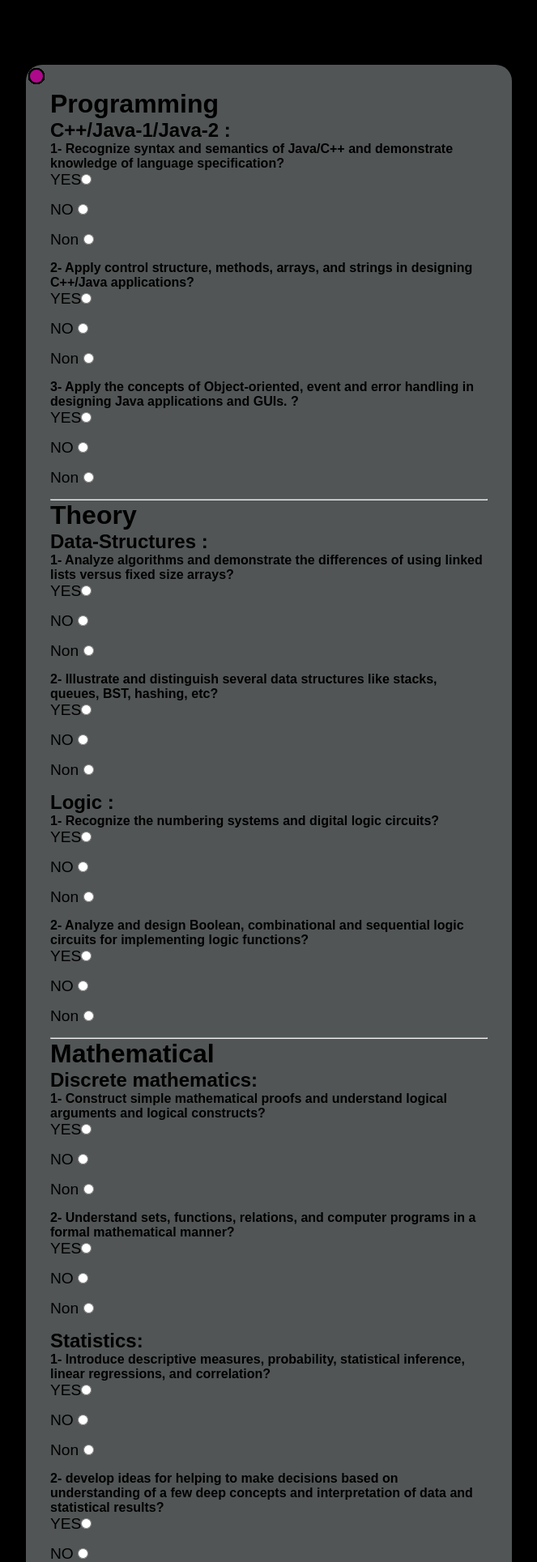
After one commit to faresshahtout/studysource, a Django app: template src/gradproj/templates/question.html in a window 1280 px wide. The commit adds this page. Shown: the top 1929 px of the page at 81% size, without its empty margins (308-971 px from the left). Run offline with Django 4.2, Linux system fonts and the light colour scheme; the template is opened without the code that fills it, so the values that code supplies are empty.

Commit message:
fixed jenan code and added the ml

```diff
--- a/src/gradproj/gradproj/urls.py
+++ b/src/gradproj/gradproj/urls.py
@@ -16,11 +16,13 @@ Including another URLconf
 from django.contrib import admin
 from django.urls import path
 from students import views
+from questions import views as sview
 from django.conf import settings
 from django.conf.urls.static import static
 
 urlpatterns = [
     path('admin/', admin.site.urls),
     path('sign-up/', views.register_request, name=''),
-    path('sign-in/', views.login_request, name='')
+    path('sign-in/', views.login_request, name=''),
+    path('questions/', sview.questions_view, name='')
 ]+static(settings.STATIC_URL, document_root=settings.STATIC_ROOT)
--- a/src/gradproj/questions/models.py
+++ b/src/gradproj/questions/models.py
@@ -1,7 +1,8 @@
 from django.db import models
-
+from django.contrib.auth.models import User
 # Create your models here.
 class questions(models.Model):
+    user = models.ForeignKey(User, on_delete=models.CASCADE)
     question_id=models.IntegerField(default=000)
     question=models.TextField(default='')
     result=models.DecimalField(decimal_places=2,max_digits=2,null=True,)
--- /dev/null
+++ b/src/gradproj/static/gradproj/question.css
@@ -0,0 +1,92 @@
+* {
+    padding: 0;
+    margin: 0;
+    box-sizing: border-box;
+    font-family: 'Poppins', sans-serif
+}
+
+body {
+    background: rgb(0, 0, 0)
+}
+.wrapper {
+    max-width: 600px;
+    margin: 80px auto 50px;
+    padding: 30px;
+    border-radius: 20px;
+    background: #515555;
+    position: relative;
+    min-height: 400px;
+    overflow: hidden
+}
+.wrapper .wrap {
+    width: 500px;
+   /* position: absolute; */
+    left: 50px;
+    transition: 0.6s
+}
+#q2,
+#q3 {
+    left: 650px
+}
+
+.h4 {
+    margin: 0
+}
+label {
+    display: block;
+    margin-bottom: 15px;
+    font-size: 1.2rem;
+    cursor: pointer
+}
+
+.options {
+    position: relative;
+    padding-left: 30px
+}
+
+.options input {
+    opacity: 0
+}
+
+.checkmark {
+    position: absolute;
+    top: 4px;
+    left: 3px;
+    height: 20px;
+    width: 20px;
+    background-color: rgb(173, 9, 138);
+    border: 2px solid rgb(0, 0, 0);
+    border-radius: 50%
+}
+.options input:checked~.checkmark:after {
+    display: block
+}
+.options .checkmark:after {
+    content: "";
+    width: 9px;
+    height: 9px;
+    display: block;
+    background: rgb(3, 3, 3);
+    position: absolute;
+    top: 51%;
+    left: 51%;
+    border-radius: 50%;
+    transform: translate(-50%, -50%) scale(0);
+    transition: 300ms ease-in-out 0s
+}
+.options input[type="radio"]:checked~.checkmark {
+    background: rgb(173, 9, 138);
+    border: 2px solid #030303;
+    transition: 300ms ease-in-out 0s
+}
+
+.options input[type="radio"]:checked~.checkmark:after {
+    transform: translate(-50%, -50%) scale(1)
+}
+.submit
+{
+    width: 10%;
+    color: black;
+    position: relative;
+    background-color: rgb(173, 9, 138);
+}
--- a/src/gradproj/students/views.py
+++ b/src/gradproj/students/views.py
@@ -14,7 +14,7 @@ def register_request(request):
             user = form.save()
             login(request, user)
             messages.success(request, "Registration successful.")
-            return redirect("#")
+            return redirect("/sign-in")
         messages.error(request, "Unsuccessful registration. Invalid information.")
     form = NewUserForm()
     return render(request=request, template_name=r"signup.html", context={"register_form": form})
--- /dev/null
+++ b/src/gradproj/templates/question.html
@@ -0,0 +1,209 @@
+<!DOCTYPE html>
+<html xmlns="http://www.w3.org/1999/html">
+
+<head>
+    {% load static %}
+    <title>Question</title>
+    <link rel="stylesheet" href="{% static 'gradproj/question.css' %}" .>
+</head>
+
+<!--Programming-->
+<form method="post" action="/questions/">
+    {% csrf_token %}
+    <div class="wrapper">
+        <div class="wrap" id="q1">
+            <div class="text-center pb-4">
+                <div class="h5 font-weight-bold"><b><h1> Programming </h1></b></div>
+            </div>
+
+            <div class="h5 font-weight-bold"><b><h2> C++/Java-1/Java-2 :</h2></b></div>
+            <div class="h4 font-weight-bold"><b> 1- Recognize syntax and semantics of Java/C++ and demonstrate knowledge
+                of language specification? </b></div>
+            <div class="pt-4">
+                <label class="q1-options">YES<input type="radio" name="q1" value="1"> <span class="checkmark"></span>
+                </label> <label class="q1-options">NO <input type="radio" name="q1" value="0"> <span
+                    class="checkmark"></span>
+            </label> <label class="q1-options">Non <input type="radio" name="q1" value="0.5"> <span
+                    class="checkmark"></span>
+            </label></div>
+        </div>
+        <div class="h4 font-weight-bold"><b> 2- Apply control structure, methods, arrays, and strings in designing
+            C++/Java applications? </b></div>
+        <div class="pt-4">
+            <label class="q1-options">YES<input type="radio" name="q2" value="1"> <span class="checkmark"></span>
+            </label> <label class="q1-options">NO <input type="radio" name="q2" value="0"> <span
+                class="checkmark"></span>
+        </label> <label class="q1-options">Non <input type="radio" name="q2" value="0.5"> <span
+                class="checkmark"></span>
+        </label></div>
+         <div class="h4 font-weight-bold"><b> 3- Apply the concepts of Object-oriented, event and error handling in
+                designing Java applications and GUIs. ? </b></div>
+        <div class="pt-4">
+            <label class="q1-options">YES<input type="radio" name="q3" value="1"> <span class="checkmark"></span>
+            </label> <label class="q1-options">NO <input type="radio" name="q3" value="0"> <span
+                class="checkmark"></span>
+        </label> <label class="q1-options">Non <input type="radio" name="q3" value="0.5"> <span
+                class="checkmark"></span>
+        </label></div>
+   <hr>
+
+        <div class="text-center pb-4">
+                <div class="h5 font-weight-bold"><b><h1> Theory </h1></b></div>
+                <div class="h5 font-weight-bold"><b><h2> Data-Structures :</h2></b></div>
+            </div>
+     <div class="h4 font-weight-bold"><b> 1- Analyze algorithms and demonstrate the differences of using linked
+                lists versus fixed size arrays? </b></div>
+        <div class="pt-4">
+            <label class="q1-options">YES<input type="radio" name="q4" value="1"> <span class="checkmark"></span>
+            </label> <label class="q1-options">NO <input type="radio" name="q4" value="0"> <span
+                class="checkmark"></span>
+        </label> <label class="q1-options">Non <input type="radio" name="q4" value="0.5"> <span
+                class="checkmark"></span>
+        </label></div>
+        <div class="h4 font-weight-bold"><b> 2- Illustrate and distinguish several data structures like stacks,
+                queues, BST, hashing, etc? </b></div>
+        <div class="pt-4">
+            <label class="q1-options">YES<input type="radio" name="q5" value="1"> <span class="checkmark"></span>
+            </label> <label class="q1-options">NO <input type="radio" name="q5" value="0"> <span
+                class="checkmark"></span>
+        </label> <label class="q1-options">Non <input type="radio" name="q5" value="0.5"> <span
+                class="checkmark"></span>
+        </label></div>
+         <div class="h5 font-weight-bold"><b><h2> Logic : </h2></b></div>
+        <div class="h4 font-weight-bold"><b>  1- Recognize the numbering systems and digital logic circuits? </b></div>
+        <div class="pt-4">
+            <label class="q1-options">YES<input type="radio" name="q6" value="1"> <span class="checkmark"></span>
+            </label> <label class="q1-options">NO <input type="radio" name="q6" value="0"> <span
+                class="checkmark"></span>
+        </label> <label class="q1-options">Non <input type="radio" name="q6" value="0.5"> <span
+                class="checkmark"></span>
+        </label></div>
+        <div class="h4 font-weight-bold"><b>  2- Analyze and design Boolean, combinational and sequential logic
+                circuits for implementing logic functions? </b></div>
+        <div class="pt-4">
+            <label class="q1-options">YES<input type="radio" name="q7" value="1"> <span class="checkmark"></span>
+            </label> <label class="q1-options">NO <input type="radio" name="q7" value="0"> <span
+                class="checkmark"></span>
+        </label> <label class="q1-options">Non <input type="radio" name="q7" value="0.5"> <span
+                class="checkmark"></span>
+        </label></div>
+        <hr>
+          <div class="h5 font-weight-bold"><b><h1> Mathematical </h1></b></div>
+                <div class="h5 font-weight-bold"><b><h2> Discrete mathematics:</h2></b></div>
+        <div class="h4 font-weight-bold"><b>  1- Construct simple mathematical proofs and understand logical
+                arguments and logical constructs? </b></div>
+        <div class="pt-4">
+            <label class="q1-options">YES<input type="radio" name="q8" value="1"> <span class="checkmark"></span>
+            </label> <label class="q1-options">NO <input type="radio" name="q8" value="0"> <span
+                class="checkmark"></span>
+        </label> <label class="q1-options">Non <input type="radio" name="q8" value="0.5"> <span
+                class="checkmark"></span>
+        </label></div>
+<div class="h4 font-weight-bold"><b>  2- Understand sets, functions, relations, and computer programs in a
+                formal mathematical manner? </b></div>
+        <div class="pt-4">
+            <label class="q1-options">YES<input type="radio" name="q9" value="1"> <span class="checkmark"></span>
+            </label> <label class="q1-options">NO <input type="radio" name="q9" value="0"> <span
+                class="checkmark"></span>
+        </label> <label class="q1-options">Non <input type="radio" name="q9" value="0.5"> <span
+                class="checkmark"></span>
+        </label></div>
+<div class="h5 font-weight-bold"><b><h2> Statistics: </h2></b></div>
+        <div class="h4 font-weight-bold"><b>  1- Introduce descriptive measures, probability, statistical inference,
+            linear regressions, and correlation? </b></div>
+        <div class="pt-4">
+            <label class="q1-options">YES<input type="radio" name="q10" value="1"> <span class="checkmark"></span>
+            </label> <label class="q1-options">NO <input type="radio" name="q10" value="0"> <span
+                class="checkmark"></span>
+        </label> <label class="q1-options">Non <input type="radio" name="q10" value="0.5"> <span
+                class="checkmark"></span>
+        </label></div>
+         <div class="h4 font-weight-bold"><b>  2- develop ideas for helping to make decisions based on understanding of
+                a few deep concepts and interpretation of data and statistical results? </b></div>
+        <div class="pt-4">
+            <label class="q1-options">YES<input type="radio" name="q11" value="1"> <span class="checkmark"></span>
+            </label> <label class="q1-options">NO <input type="radio" name="q11" value="0"> <span
+                class="checkmark"></span>
+        </label> <label class="q1-options">Non <input type="radio" name="q11" value="0.5"> <span
+                class="checkmark"></span>
+        </label></div>
+        <div class="h4 font-weight-bold"><b>   3- Emphasize examples and applications from different disciplines in
+                    science by presenting real-life statistical applications ? </b></div>
+        <div class="pt-4">
+            <label class="q1-options">YES<input type="radio" name="q12" value="1"> <span class="checkmark"></span>
+            </label> <label class="q1-options">NO <input type="radio" name="q12" value="0"> <span
+                class="checkmark"></span>
+        </label> <label class="q1-options">Non <input type="radio" name="q12" value="0.5"> <span
+                class="checkmark"></span>
+        </label></div>
+         <div class="h5 font-weight-bold"><b><h2> Calculus-1 :</h2></b></div>
+        <div class="h4 font-weight-bold"><b>   1- Use functions, limits of functions, and continuity? </b></div>
+        <div class="pt-4">
+            <label class="q1-options">YES<input type="radio" name="q13" value="1"> <span class="checkmark"></span>
+            </label> <label class="q1-options">NO <input type="radio" name="q13" value="0"> <span
+                class="checkmark"></span>
+        </label> <label class="q1-options">Non <input type="radio" name="q13" value="0.5"> <span
+                class="checkmark"></span>
+        </label></div>
+        <div class="h4 font-weight-bold"><b>   2- Understand derivation and integration and use them in some
+                applications? </b></div>
+        <div class="pt-4">
+            <label class="q1-options">YES<input type="radio" name="q14" value="1"> <span class="checkmark"></span>
+            </label> <label class="q1-options">NO <input type="radio" name="q14" value="0"> <span
+                class="checkmark"></span>
+        </label> <label class="q1-options">Non <input type="radio" name="q14" value="0.5"> <span
+                class="checkmark"></span>
+        </label></div>
+        <div class="h5 font-weight-bold"><b><h2> Calculus-2 :</h2></b></div>
+        <div class="h4 font-weight-bold"><b>   1- Use definite integral and some applications on it? </b></div>
+        <div class="pt-4">
+            <label class="q1-options">YES<input type="radio" name="q15" value="1"> <span class="checkmark"></span>
+            </label> <label class="q1-options">NO <input type="radio" name="q15" value="0"> <span
+                class="checkmark"></span>
+        </label> <label class="q1-options">Non <input type="radio" name="q15" value="0.5"> <span
+                class="checkmark"></span>
+        </label></div>
+        <div class="h4 font-weight-bold"><b>   2- Use methods of evaluating integrals, infinite series, polar
+                coordinates, and conic sections? </b></div>
+        <div class="pt-4">
+            <label class="q1-options">YES<input type="radio" name="q16" value="1"> <span class="checkmark"></span>
+            </label> <label class="q1-options">NO <input type="radio" name="q16" value="0"> <span
+                class="checkmark"></span>
+        </label> <label class="q1-options">Non <input type="radio" name="q16" value="0.5"> <span
+                class="checkmark"></span>
+        </label></div>
+<div class="h5 font-weight-bold"><b><h2> Physics-1 :</h2></b></div>
+         <div class="h4 font-weight-bold"><b>   1- Distinguish between vectors and scalars and how to deal with vectors
+            correctly?  </b></div>
+        <div class="pt-4">
+            <label class="q1-options">YES<input type="radio" name="q17" value="1"> <span class="checkmark"></span>
+            </label> <label class="q1-options">NO <input type="radio" name="q17" value="0"> <span
+                class="checkmark"></span>
+        </label> <label class="q1-options">Non <input type="radio" name="q17" value="0.5"> <span
+                class="checkmark"></span>
+        </label></div>
+           <div class="h4 font-weight-bold"><b>   2- Apply Newton’s laws for systems in rectilinear motion, circular
+                motion and rotational motion?  </b></div>
+        <div class="pt-4">
+            <label class="q1-options">YES<input type="radio" name="q18" value="1"> <span class="checkmark"></span>
+            </label> <label class="q1-options">NO <input type="radio" name="q18" value="0"> <span
+                class="checkmark"></span>
+        </label> <label class="q1-options">Non <input type="radio" name="q18" value="0.5"> <span
+                class="checkmark"></span>
+        </label></div>
+        <div class="h4 font-weight-bold"><b>   3- Be aware of the conservation theorems and their importance in
+                    solving physical problems? </b></div>
+        <div class="pt-4">
+            <label class="q1-options">YES<input type="radio" name="q19" value="1"> <span class="checkmark"></span>
+            </label> <label class="q1-options">NO <input type="radio" name="q19" value="0"> <span
+                class="checkmark"></span>
+        </label> <label class="q1-options">Non <input type="radio" name="q19" value="0.5"> <span
+                class="checkmark"></span>
+        </label></div>
+    </div>
+<!--    before this div-->
+    </div>
+<input type="submit">Submit</input>
+</form>
+</div></div>
+</html>
--- a/src/gradproj/templates/signin.html
+++ b/src/gradproj/templates/signin.html
@@ -16,7 +16,11 @@
 
         <form method="POST">
     {% csrf_token %}
-    {{ login_form }}
+          {% for field in login_form %}
+          {{field.label}}
+          {{field}}
+          {% endfor %}
+<!--    {{ login_form }}-->
     <button class="signup_button" type="submit">Sign in</button>
   </form>
 
```
Also changed, not shown: src/gradproj/questions/views.py (+19 -0 lines), src/gradproj/templates/question - Copy.html (added, +275 -0 lines), src/gradproj/db.sqlite3, src/gradproj/questions/migrations/0003_questions_user.py (added), 4 other files.
